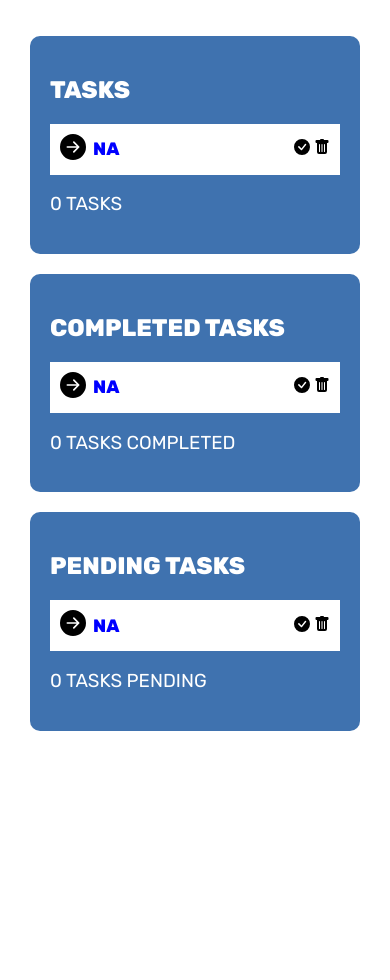
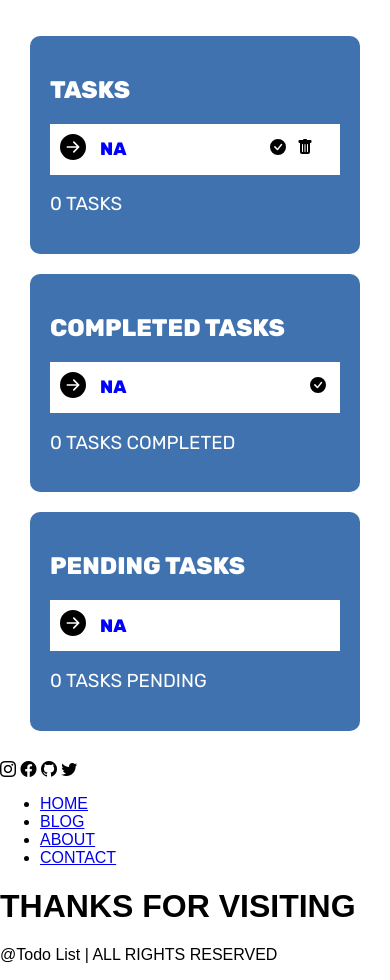
Before and after one commit to AkshayEddula/TodoApp, a plain HTML site: page index.html in a window 390 px wide. Shown: the part 1360-2340 px from the top of the page. Before the commit the page ends 2121 px from the top, so only its background shows below. Drawn offline with nearby package versions, Linux system fonts and the light colour scheme.

Commit message:
changed animations

```diff
--- a/index.html
+++ b/index.html
@@ -5,6 +5,8 @@
     <meta http-equiv="X-UA-Compatible" content="IE=edge">
     <meta name="viewport" content="width=device-width, initial-scale=1.0">
     <title>Todo List</title>
+    <!-- bootstracp icons cdn -->
+    <link rel="stylesheet" href="https://cdn.jsdelivr.net/npm/bootstrap-icons@1.3.0/font/bootstrap-icons.css">
     <!-- css file link -->
     <link rel="stylesheet" href="styles/style.css">
 </head>
@@ -53,11 +55,10 @@
             <h2>TASKS</h2>
             <div class="ulparent">
                 <div class="ul">
-                    <li><span><img src="ic.svg" alt=""></span> NA</li>
-                    <div class="icons">
+                    <li><span><img src="ic.svg" alt=""></span>NA <span class="icons">
                         <img src="check-circle-fill.svg" alt="">
                         <img src="trash-fill.svg" alt="">
-                    </div>
+                    </span></li>
                 </div>
             </div>
             <h3><span>0</span> TASKS</h3>
@@ -66,11 +67,9 @@
             <h2>COMPLETED TASKS</h2>
             <div class="ulparent">
                 <div class="ul ulc">
-                    <li><span><img src="ic.svg" alt=""></span> NA</li>
-                    <div class="icons">
+                    <li><span><img src="ic.svg" alt=""></span>NA <span class="icons">
                         <img src="check-circle-fill.svg" alt="">
-                        <img src="trash-fill.svg" alt="">
-                    </div>
+                    </span></li>
                 </div>
             </div>
             <h3><span>0</span> TASKS COMPLETED</h3>
@@ -80,15 +79,36 @@
             <div class="ulparent">
                 <div class="ul ulp">
                     <li><span><img src="ic.svg" alt=""></span> NA</li>
-                    <div class="icons">
-                        <img src="check-circle-fill.svg" alt="">
-                        <img src="trash-fill.svg" alt="">
-                    </div>
                 </div>
             </div>
             <h3><span>0</span> TASKS PENDING</h3>
         </div>
     </section>
+
+    <footer>
+        <div class="foot">
+            <div class="foot-content">
+                <div class="social-links">
+                    <i class="bi bi-instagram"></i>
+                    <i class="bi bi-facebook"></i>
+                    <i class="bi bi-github"></i>
+                    <i class="bi bi-twitter"></i>
+                </div>
+                <div class="navbar">
+                    <ul>
+                        <li><a href="#">HOME</a></li>
+                        <li><a href="#">BLOG</a></li>
+                        <li><a href="#">ABOUT</a></li>
+                        <li><a href="#">CONTACT</a></li>
+                    </ul>
+                </div>
+            </div>
+        </div>
+        <div class="copyright">
+            <h1>THANKS FOR VISITING</h1>
+            <p>@Todo List | ALL RIGHTS RESERVED</p>
+        </div>
+    </footer>
 
 
 
--- a/styles/section.scss
+++ b/styles/section.scss
@@ -23,7 +23,8 @@
             margin: 0;
             font-size: 16px;
             width: 100%;
-            display: flex;
+            display: grid;
+            grid-template-columns: 1fr;
             justify-content: space-between;
             align-items: center;
             .icons {
@@ -41,12 +42,19 @@
             padding: 10px;
             list-style: none;
             background: white;
-            display: flex;
+            display: grid;
+            grid-template-columns: 40px 3fr 60px;
             align-items: center;
             img {
                 margin-right: 7px;
             }
          }
+    }
+    .ulparent .ulc li {
+        grid-template-columns: 40px 3fr 20px;
+    }
+    .ulparent .ulp li {
+        grid-template-columns: 40px 3fr;
     }
 }
 
--- a/styles/style.scss
+++ b/styles/style.scss
@@ -5,6 +5,7 @@
 @import "main.css";
 @import "todo.css";
 @import "section.css";
+@import "footer.css";
 
 $background-color:#d0a65a;
 $nav-bk:#F5C6AA;
@@ -68,7 +69,7 @@ nav {
                 font-family: 'Rubik',sans-serif;
                 font-weight: 600;
                 text-decoration: none;
-                transition: all ease-in 0.5s;
+                transition: all ease-in 0.2s;
                 animation: fallin 1.2s;
             }
 
@@ -83,7 +84,7 @@ nav {
         }
         a::after{
             opacity: 0;
-            animation: fadein 0.7s;
+            animation: fadein 0.3s;
         }
         @keyframes fadein {
             0%{opacity: 0;}
@@ -127,16 +128,20 @@ nav {
             margin-right: 0;
             top: 0;
             right: 0;
+            animation: moveleft 0.7s ;
+            @keyframes moveleft {
+                0%{
+                    width: 0%;
+                }
+                100%{
+                    width: 50%;
+                }
+            }
             img{
                 display: block;
                 margin-left: 70%;
                 padding: 20px 10px;
             }
-            animation: fadein 0.5s;
-        }
-        @keyframes fadein {
-            0%{opacity: 0;}
-            100%{opacity: 1;}
         }
 
         @keyframes fadeaway {
@@ -159,8 +164,17 @@ nav {
 
         .nav-links ul li a {
             color: purple;
+            animation: moveleft2 1.5s;
+            position: relative;
         }
-
+        @keyframes moveleft2 {
+            0%{
+                left: 200px;
+            }
+            100%{
+                left: 0;
+            }
+        }
         .nav-links ul  a:hover {
             color: #A084CF;
         }
```
Also changed, not shown: footer.scss (added), styles/section.css, styles/style.css, 2 other files.
